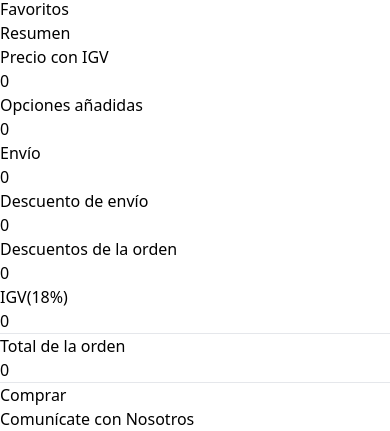
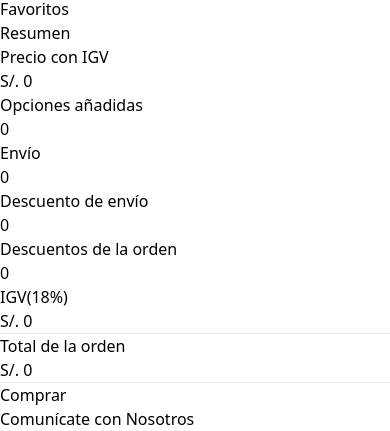
Before and after one commit to Krlozces/e-commerce, a React (Vite) app: page /cart in a window 390 px wide. Shown: the part 925-1356 px from the top of the page. Built offline with nearby package versions, Linux system fonts and the light colour scheme.

Commit message:
Displaying responsive cards.

```diff
--- a/src/components/Cart.jsx
+++ b/src/components/Cart.jsx
@@ -28,7 +28,7 @@ export default function Cart() {
                         <ul className="list-disc ml-8 w-64">
                             <li className="flex justify-between py-2">
                                 <p className="text-left">Precio con IGV</p>
-                                <span className="text-right">{0}</span>
+                                <span className="text-right">S/. {cartTotal + ((cartTotal*18)/100)}</span>
                             </li>
                             <li className="flex justify-between py-2">
                                 <p>Opciones añadidas</p>
@@ -39,23 +39,23 @@ export default function Cart() {
                                 <span>{0}</span>
                             </li>
                             <li className="flex justify-between py-2">
-                                <p>Descuento de envío</p>
-                                <span>{0}</span>
+                                <p className="text-red-400">Descuento de envío</p>
+                                <span className="text-red-400">{0}</span>
                             </li>
                             <li className="flex justify-between py-2">
-                                <p>Descuentos de la orden</p>
-                                <span>{0}</span>
+                                <p className="text-red-400">Descuentos de la orden</p>
+                                <span className="text-red-400">{0}</span>
                             </li>
                             <li className="flex justify-between py-2">
                                 <p>IGV(18%)</p>
-                                <span>{0}</span>
+                                <span>S/. {(cartTotal*18)/100}</span>
                             </li>
                         </ul>
                         <hr />
                         <ul>
                             <li className="text-black font-bold flex justify-between p-4">
                                 <p >Total de la orden</p>
-                                <span>{cartTotal}</span>
+                                <span>S/. {cartTotal + ((cartTotal*18)/100)}</span>
                             </li>
                         </ul>
                         <hr />
```
